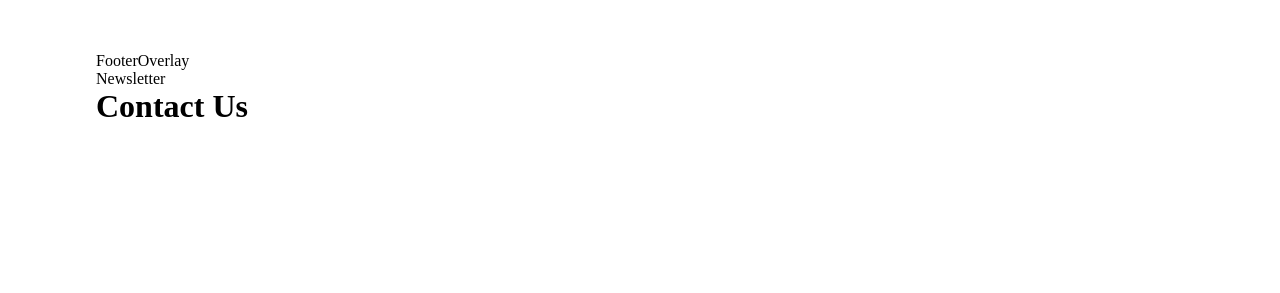
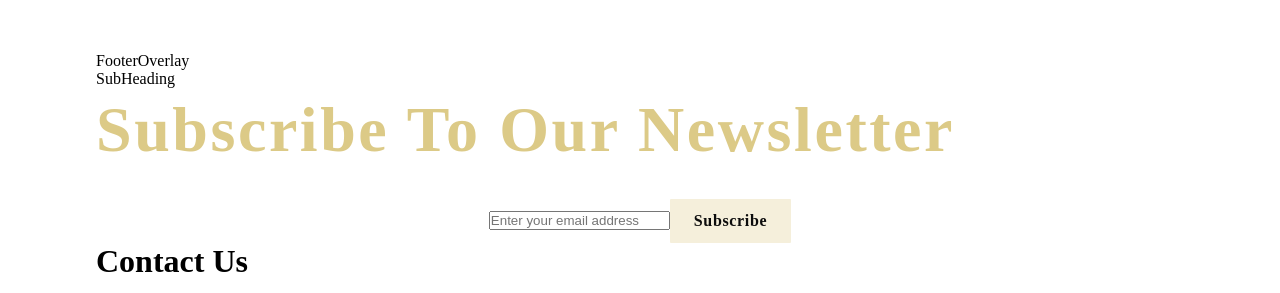
Before and after one commit to veektrie/Modern-restuarant-with-beautiful-Ui-Ux, a React (Create React App) app: page / in a window 1280 px wide. Shown: the part 6935-7228 px from the top of the page. Built offline with nearby package versions, Linux system fonts and the light colour scheme; a web font is replaced by a local one.

Commit message:
news letter

```diff
--- a/src/components/Footer/Newsletter.jsx
+++ b/src/components/Footer/Newsletter.jsx
@@ -1,10 +1,21 @@
-import React from 'react';
+import React from "react";
 
-import './Newsletter.css';
+import SubHeading from "../SubHeading/SubHeading";
+import "./Newsletter.css";
 
 const Newsletter = () => (
-  <div>
-    Newsletter
+  <div className="app__newsletter">
+    <div className="app__newsletter-heading">
+      <SubHeading title="Newsletter" />
+      <h1 className="headtext__cormorant">Subscribe To Our Newsletter</h1>
+      <p className="p__opensans">And never miss latest Updates!</p>
+    </div>
+    <div className="app__newsletter-input flex__center">
+      <input type="email" placeholder="Enter your email address" />
+      <button type="button" className="custom__button">
+        Subscribe
+      </button>
+    </div>
   </div>
 );
 
```
